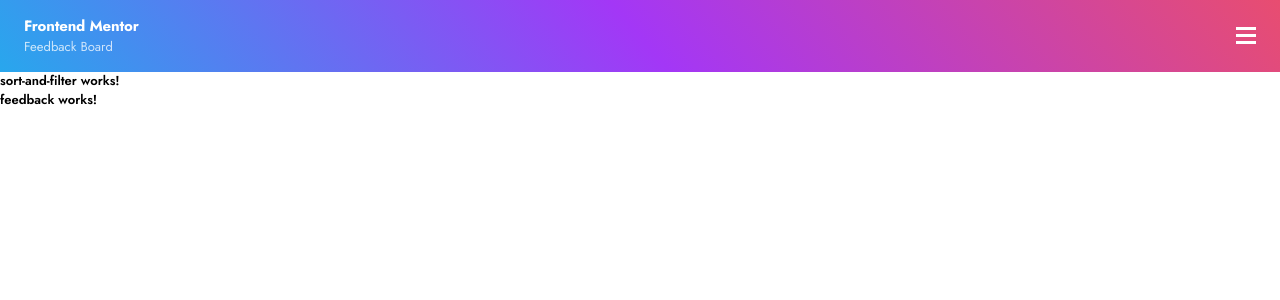
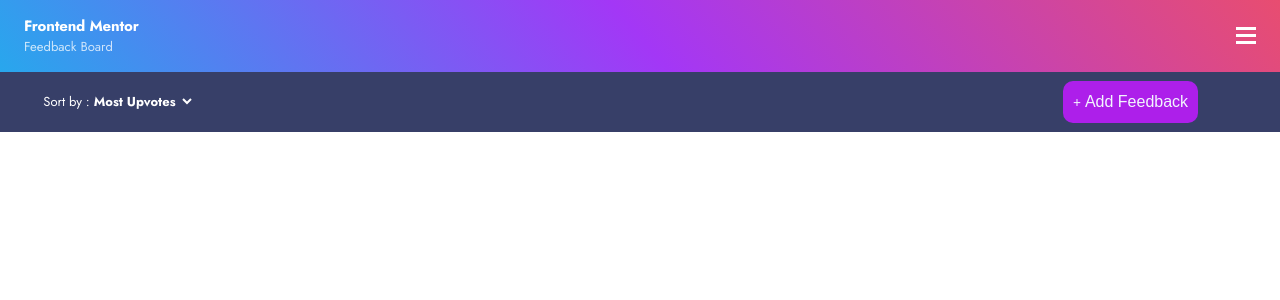
Before and after one commit to dbslapitan/FrontendMentor-ProductFeedback, an Angular app in the folder client/: page / in a window 1280 px wide. Shown: the top 300 px of the page. Built offline with nearby package versions, Linux system fonts and the light colour scheme.

Commit message:
Finish sort button.

```diff
--- a/client/src/app/app.component.html
+++ b/client/src/app/app.component.html
@@ -14,5 +14,4 @@
 </nav>
 <main>
   <app-sort-and-filter></app-sort-and-filter>
-  <app-feedback></app-feedback>
 </main>
--- a/client/src/app/main/sort-and-filter/sort-and-filter.component.css
+++ b/client/src/app/main/sort-and-filter/sort-and-filter.component.css
@@ -0,0 +1,117 @@
+button{
+  height: 71.4286%;
+  margin-right: 6.4%;
+  padding: 0 0.625rem;
+}
+
+span{
+  color: #FFFFFF;
+  font-size: var(--p-font-size);
+  font-weight: var(--regular);
+  align-items: center;
+  display: inline-flex;
+  height: 100%;
+}
+
+ul{
+  border-radius: 10px;
+  box-shadow: 0px 4px 5px rgba(0,0,0,0.25);
+  margin-top: 1rem;
+  position: absolute;
+  top: 100%;
+  width: 131.44%;
+}
+
+label{
+  align-items: center;
+  display: inline-flex;
+  height: 100%;
+  justify-content: space-between;
+  width: 100%;
+}
+
+label span{
+  color: var(--647196-color);
+  font-weight: var(--regular);
+  font-size: 1rem;
+  margin-left: 9.4118%;
+}
+
+li{
+  border-bottom: 1px solid  #979797;
+  height: 3rem;
+  list-style-type: none;
+}
+
+input[type="radio"]{
+  display: none;
+}
+
+input[type="radio"]:checked + label > span{
+  color: var(--AD1FEA-color);
+}
+
+input[type="radio"]:checked + label::after{
+  content: url('../../../assets/shared/icon-check.svg');
+  margin-right: 1rem;
+}
+
+li:hover{
+  color: var(--AD1FEA-color);
+}
+
+li:last-of-type{
+  border: 0;
+}
+
+.select-sort{
+  height: 100%;
+  font-size: var(--p-font-size);
+  font-weight: var(--semi-bold);
+  margin-left: 2.1333%;
+  padding: 0 1rem;
+  position: relative;
+  user-select: none;
+}
+
+.select-sort:hover{
+  cursor: pointer;
+}
+
+.down-arrow{
+  mask: url("../../../assets/shared/icon-arrow-down.svg");
+  background-color: #FFFFFF;
+  mask-repeat: no-repeat;
+  background-size: cover;
+  height: 8px;
+  margin-left: 0.375rem;
+  width: 10px;
+}
+
+.sort-and-filter-container{
+  background-color: #373F68;
+  height: 8.3958%;
+  width: 100%;
+}
+
+.inner-container{
+  align-items: center;
+  background-color: #373F68;
+  display: flex;
+  height: 100%;
+  justify-content: space-between;
+}
+
+.plus-icon{
+  background-image: url("../../../assets/shared/icon-plus.svg");
+  height: 8px;
+  width: 8px;
+}
+
+.value{
+  font-weight: var(--bold);
+}
+
+.toggle{
+  display: none;
+}
--- a/client/src/app/main/sort-and-filter/sort-and-filter.component.html
+++ b/client/src/app/main/sort-and-filter/sort-and-filter.component.html
@@ -1 +1,27 @@
-<p>sort-and-filter works!</p>
+<div class="sort-and-filter-container">
+  <div class="inner-container">
+    <div class="select-sort" (click)="clickCheck()">
+      <span>Sort by :&nbsp;<span class="value">Most Upvotes</span></span>
+      <svg class="down-arrow"></svg>
+      <ul class="sort-button toggle">
+        <li>
+          <input type="radio" name="sort" value="0" id="most-upvotes" checked>
+          <label for="most-upvotes"><span>Most Upvotes</span></label>
+        </li>
+        <li>
+          <input type="radio" name="sort" value="1" id="least-upvotes">
+          <label for="least-upvotes"><span>Least Upvotes</span></label>
+        </li>
+        <li>
+          <input type="radio" name="sort" value="2" id="most-comments">
+          <label for="most-comments"><span>Most Comments</span></label>
+        </li>
+        <li>
+          <input type="radio" name="sort" value="3" id="least-comments">
+          <label for="least-comments"><span>Least Comments</span></label>
+        </li>
+      </ul>
+    </div>
+    <button class="purple"><svg class="plus-icon"></svg> Add Feedback</button>
+  </div>
+</div>
--- a/client/src/app/main/sort-and-filter/sort-and-filter.component.ts
+++ b/client/src/app/main/sort-and-filter/sort-and-filter.component.ts
@@ -12,4 +12,11 @@ export class SortAndFilterComponent implements OnInit {
   ngOnInit(): void {
   }
 
+  clickCheck() {
+    const dropdownOptions = document.querySelector('.sort-button')!;
+    console.log(dropdownOptions)
+    dropdownOptions.classList.toggle('toggle');
+    console.log(dropdownOptions.classList);
+  }
+
 }
--- a/client/src/styles/default.css
+++ b/client/src/styles/default.css
@@ -81,10 +81,9 @@ p{
 }
 
 button{
+  border: 0;
   border-radius: 10px;
-  box-sizing: content-box;
-  font-size: var(--size-14);
-  padding: 0.875rem 1.5625rem;
+  font-size: var(--h4-line-height);
 }
 
 .purple{
--- a/client/src/styles/mobile.css
+++ b/client/src/styles/mobile.css
@@ -6,3 +6,7 @@ header{
   position: relative;
   z-index: 100;
 }
+
+main{
+  height: 89.2065vh;
+}
```
